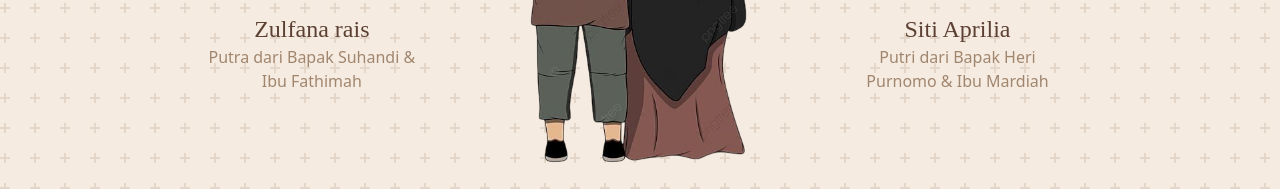
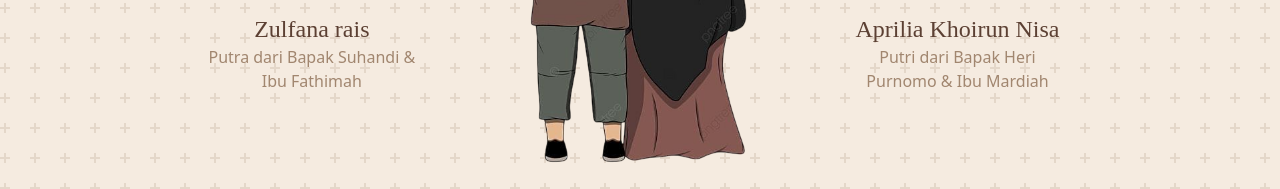
Before and after one commit to rafirst/digital-invitation, a website: page index.html in a window 1280 px wide. Shown: the part 747-936 px from the top of the page. Drawn offline with nearby package versions, Linux system fonts and the light colour scheme; a web font is replaced by a local one.

Commit message:
ganti nama

```diff
--- a/index.html
+++ b/index.html
@@ -54,7 +54,7 @@
                 <div class="w-48 h-70 mx-auto mb-4">
                     <img src="satu.png" alt="" srcset="">
                    </div>
-                <h3 class="text-2xl font-scheherazade text-brown-dark">Siti Aprilia</h3>
+                <h3 class="text-2xl font-scheherazade text-brown-dark">Aprilia Khoirun Nisa</h3>
                 <p class="text-brown-medium">Putri dari Bapak Heri Purnomo & Ibu Mardiah</p>
             </div>
         </section>
```
